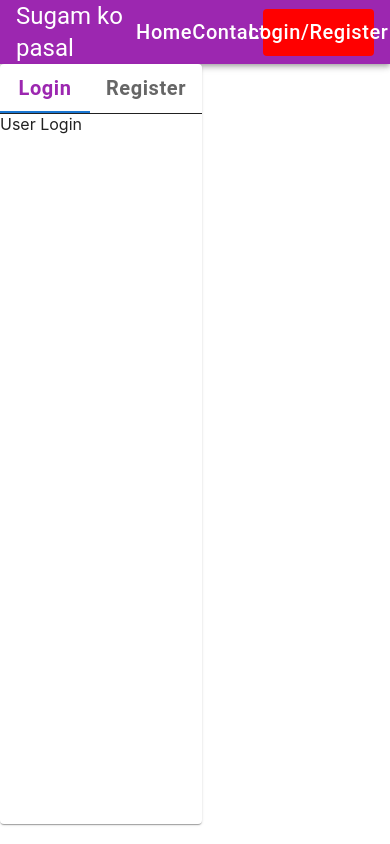
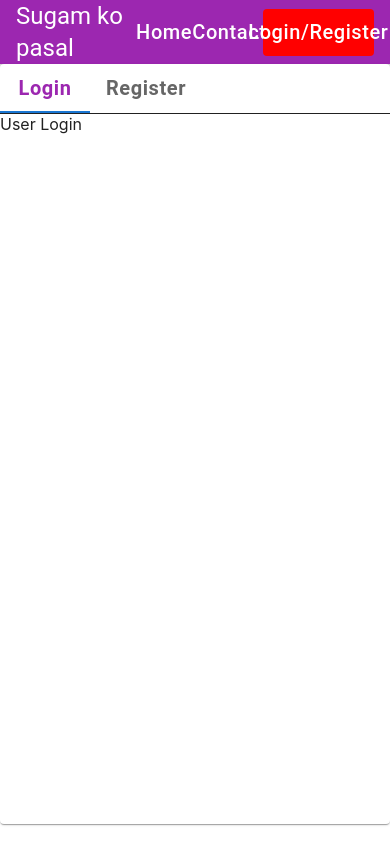
Before and after one commit to Sugam33/Authentication-and-Dashboard, a React (Create React App) app: page /login in a window 390 px wide. Built offline with nearby package versions, Linux system fonts and the light colour scheme.

Commit message:
made image not visible on small screen

```diff
--- a/src/auth/LoginReg.js
+++ b/src/auth/LoginReg.js
@@ -29,11 +29,12 @@ const LoginReg = () => {
                     backgroundImage:`url(${pic1})`,
                     backgroundSize: 'cover',
                     backgroundRepeat: 'no-repeat',
-                    backgroundPosition: 'center'
+                    backgroundPosition: 'center',
+                    display:{xs:'none', sm:'block'}
                 }}>
                 </Grid>
 
-                <Grid item lg={5} sm={7}>
+                <Grid item lg={5} sm={7} xs={12}>
                     <Card sx={{width:'100%', height:'100%'}}>
                         <Box>
                             <Box sx={{borderBottom: 1, borderColor: 'divider'}}>
```
